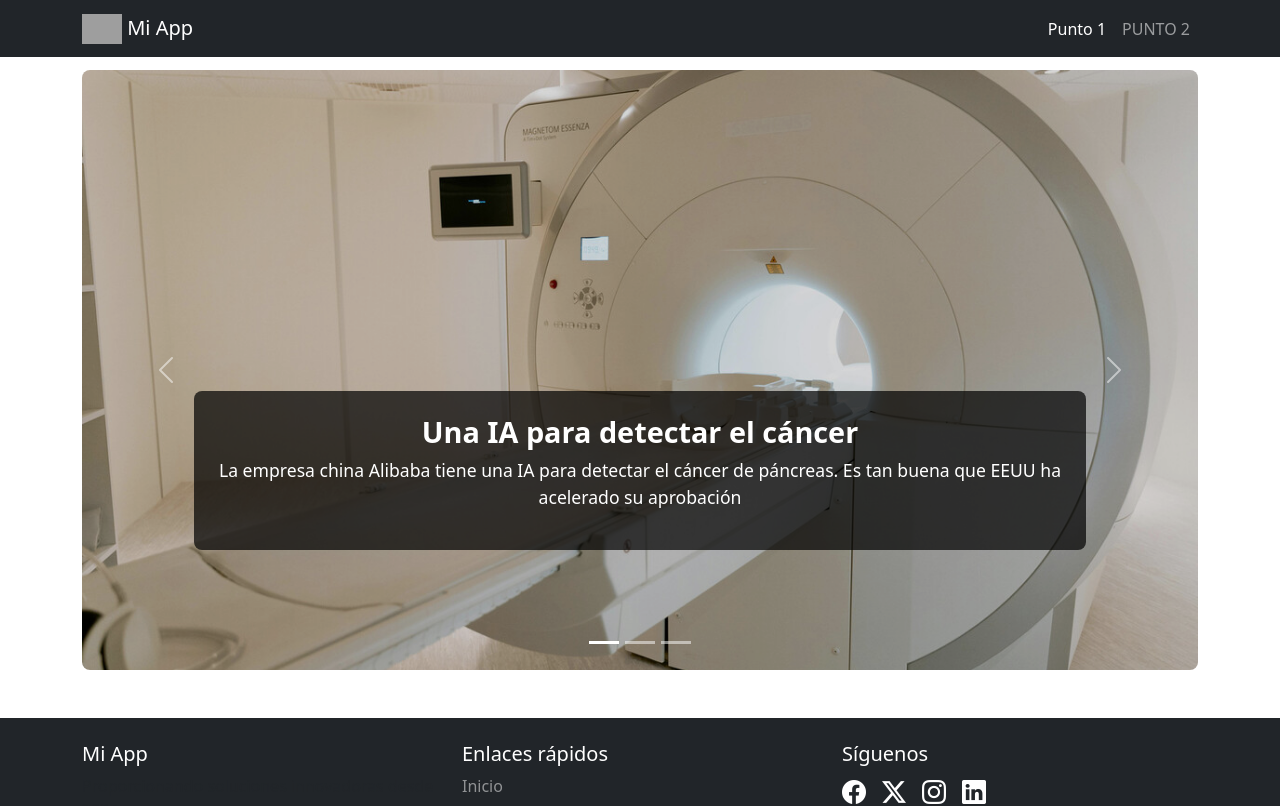
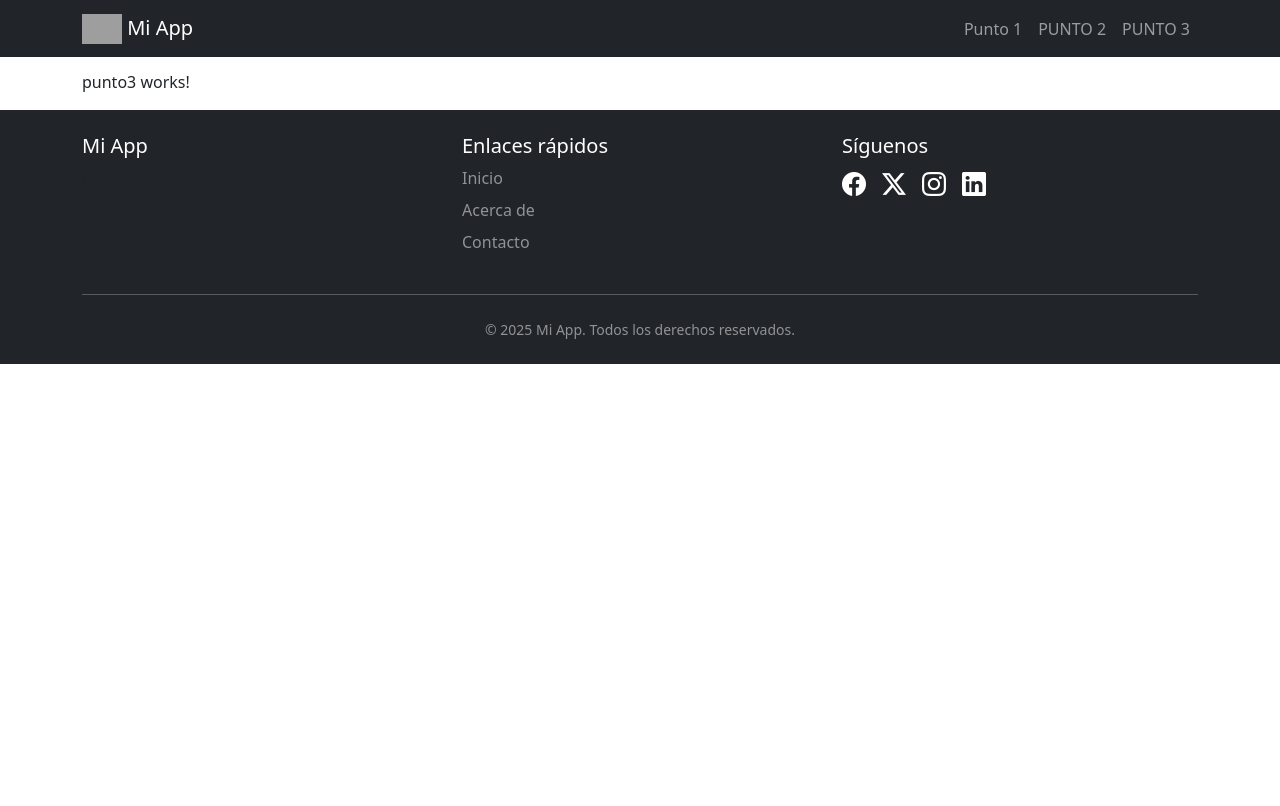
Before and after one commit to Amartinez77/PyS_tp3_RobertoArielMartinez, an Angular app: page /punto3 in a window 1280 px wide. Before the commit this address led to /punto1. Shown: the top 806 px of the page. Built offline with nearby package versions, Linux system fonts and the light colour scheme; grey boxes are pictures that could not be loaded.

Commit message:
agregando componente punto3, corrigiendo routes de todo el proyecto

```diff
--- a/src/app/app.routes.ts
+++ b/src/app/app.routes.ts
@@ -1,10 +1,12 @@
 import { Routes } from '@angular/router';
 import { Punto1Component } from './layout/punto1/punto1.component';
 import { Punto2Component } from './layout/punto2/punto2.component';
+import { Punto3Component } from './layout/punto3/punto3.component';
 
 export const routes: Routes = [
   { path: 'punto1', component: Punto1Component, title: 'Punto 1' },
   { path: 'punto2', component: Punto2Component, title: 'Punto 2' },
+  { path: 'punto3', component: Punto3Component, title: 'Punto 3' },
   { path: '', redirectTo: 'punto1', pathMatch: 'full' },
   { path: '**', redirectTo: 'punto1' }, // Redirige a 'punto1' si la ruta no coincide con ninguna definida
 
--- a/src/app/layout/header/header.component.html
+++ b/src/app/layout/header/header.component.html
@@ -21,6 +21,9 @@
         <li class="nav-item">
           <a class="nav-link" routerLink="/punto2">PUNTO 2</a>
         </li>
+        <li>
+          <a class="nav-link" routerLink="/punto3">PUNTO 3</a>
+        </li>
       </ul>
     </div>
   </div>
--- /dev/null
+++ b/src/app/layout/punto3/punto3.component.html
@@ -0,0 +1 @@
+<p>punto3 works!</p>
```
Also changed, not shown: src/app/layout/punto3/punto3.component.ts (added, +11 -0 lines), src/app/layout/punto3/punto3.component.css (added), 1 other file (tests, documents, lock files or other folders).
